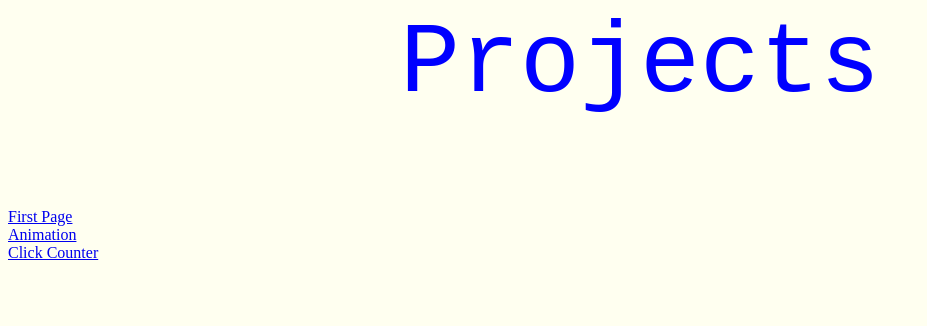
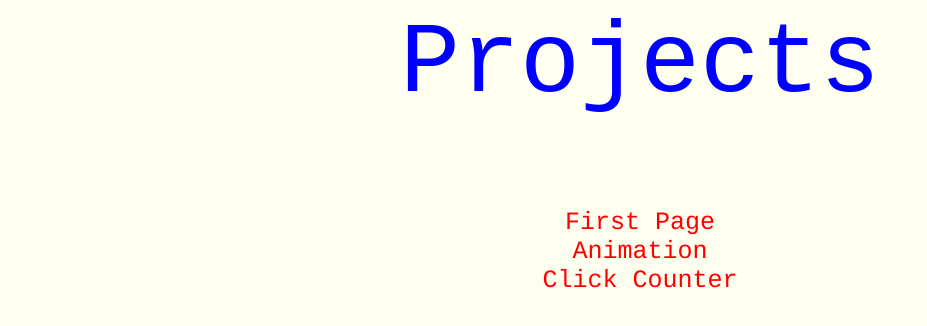
Before and after one commit to jayjoe923/jayjoe923.github.io, a plain HTML site: page projects.html in a window 1280 px wide. Shown: the whole page, without its empty margins (0-927 px from the left). Drawn offline with Linux system fonts and the light colour scheme; grey boxes are pictures that could not be loaded.

Commit message:
Made things look better

```diff
--- a/projects.html
+++ b/projects.html
@@ -16,14 +16,25 @@
 			text-align: center;
 			height: 200px;
 			width: 100%;
+		}
+		.button{
+			font-size: 25px;
 
 		}
+
+		a{
+			text-decoration: none;
+			font-family: courier;
+			color: red;
+		}
+
+
 		#border{
 			width: 100px;
 			height: 100%;
+			border: 50px;
 			background-image: url(https://encrypted-tbn0.gstatic.com/images?q=tbn:ANd9GcS2ZV1O7Va2Lxr4WW3Zg3tE1ykZwN8zNnUwJQ&usqp=CAU);
 		}
-
 	</style>
 </head>
 <body>
@@ -31,6 +42,7 @@
 <div id="header">Projects
 </div>
 
+<center>
 <div id="project names">
 	<a href="code.html">
 		<div class="button">First Page</div>
@@ -44,6 +56,7 @@
 
 
 </div>
+</center>
 
 <div id="border"></div>
 
```
Also changed, not shown: journal.html (+9 -2 lines).
